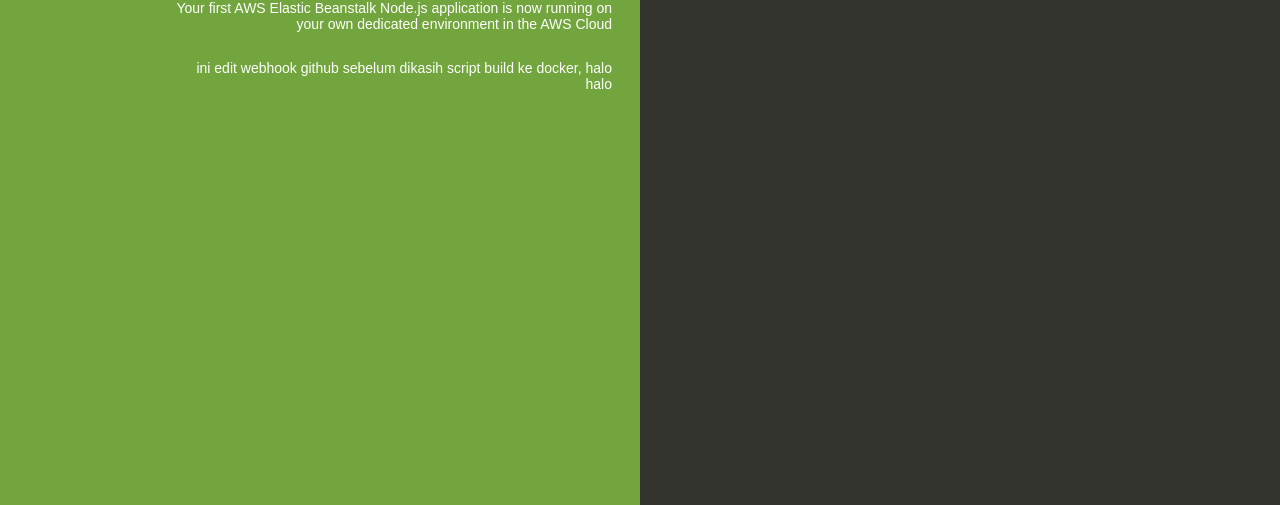
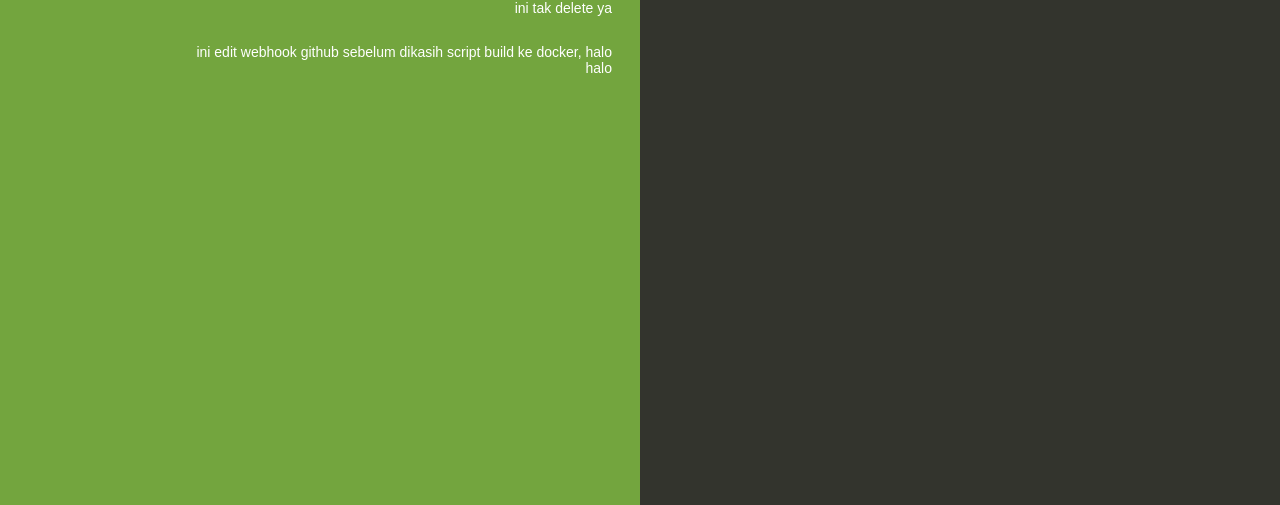
Before and after one commit to QiuRRQ/aws_sample_nodejs, a website: page index.html in a window 1280 px wide. Shown: the part 295-800 px from the top of the page. Drawn offline with Linux system fonts and the light colour scheme.

Commit message:
Update index.html

```diff
--- a/index.html
+++ b/index.html
@@ -75,7 +75,7 @@
   <body>
     <div class="textColumn">
       <h1>Congratulations</h1>
-      <p>Your first AWS Elastic Beanstalk Node.js application is now running on your own dedicated environment in the AWS Cloud</p>
+      <p>ini tak delete ya</p>
       <p>ini edit webhook github sebelum dikasih script build ke docker, halo halo</p>
     </div>
     <div class="linksColumn">
```
